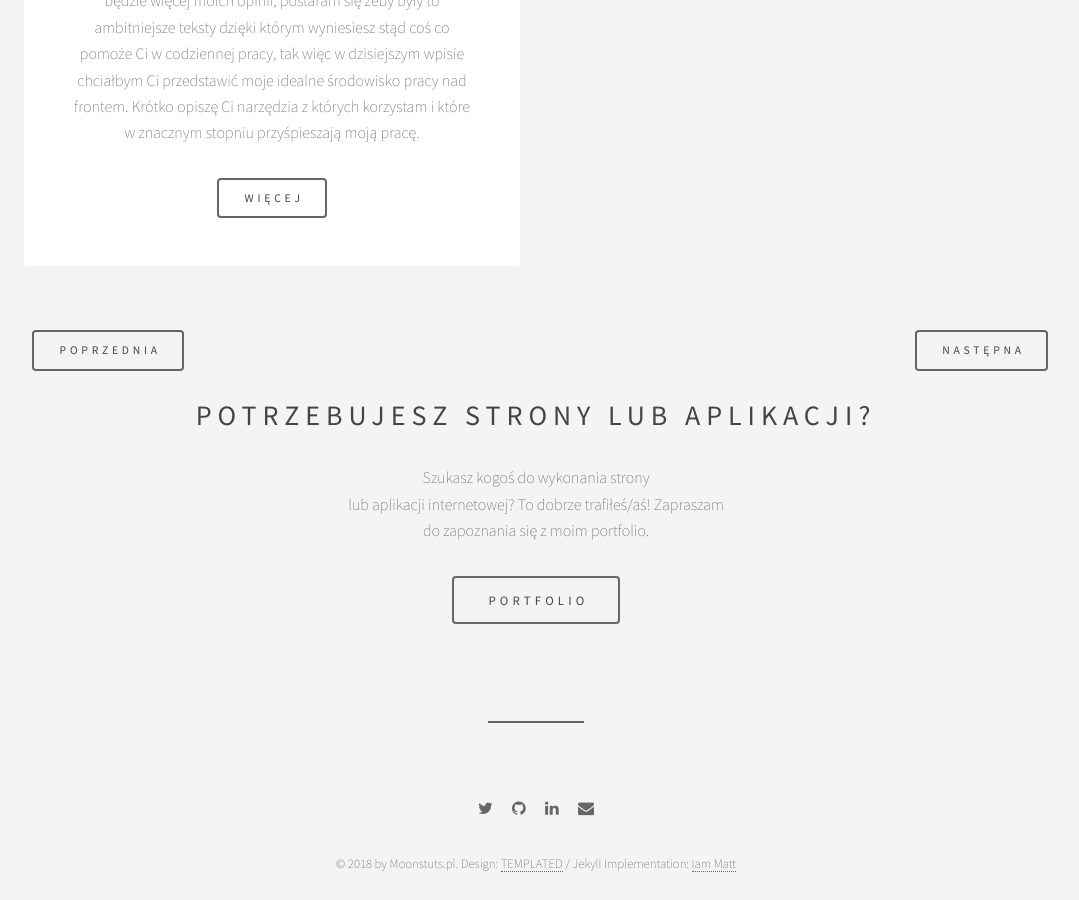
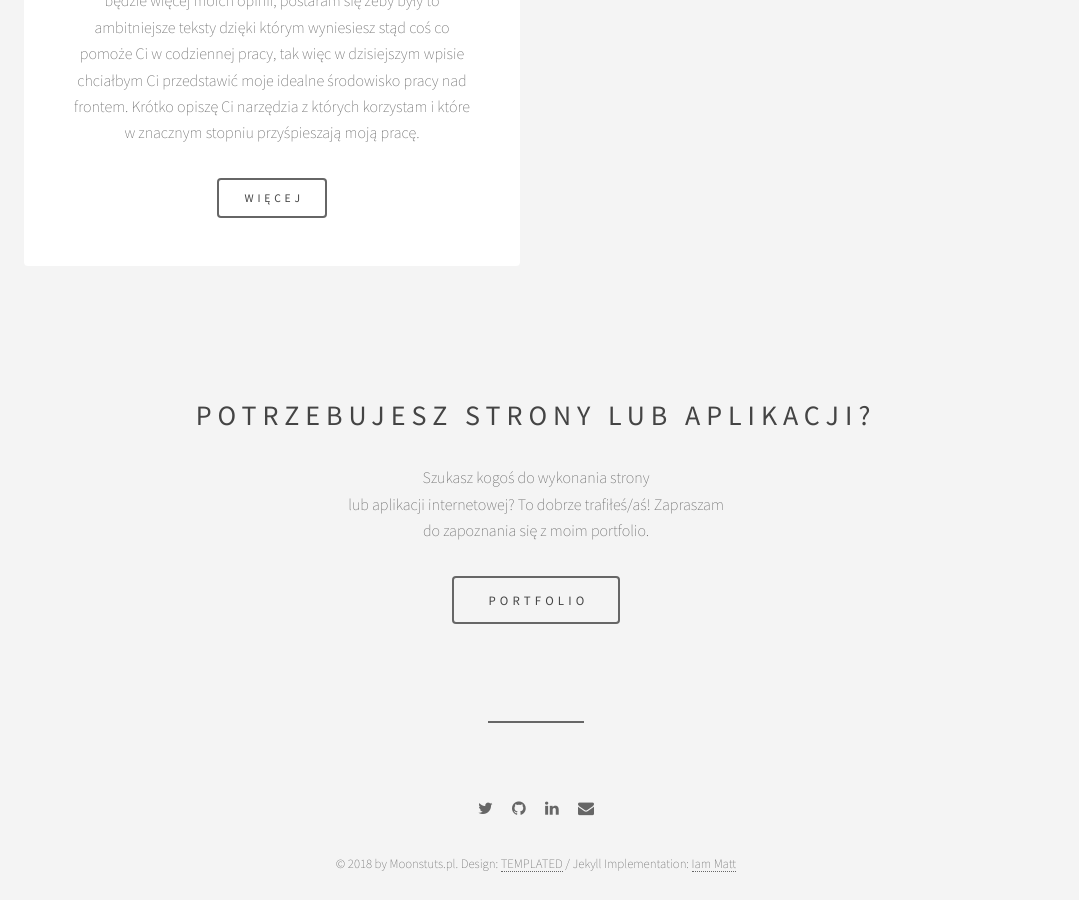
Before and after one commit to IamMattco/tutsmoon, a Jekyll site: the page built from index.html, in a window 1280 px wide and 900 px high, scrolled down 2677 px. Shown: the whole window, without its empty margins (104-1183 px from the left). Built offline with Jekyll 4.4.1, drawn with Linux system fonts in a browser that asks for light colours; the list of posts is cut into pages by our own code.

Commit message:
fix pagination

```diff
--- a/_layouts/home.html
+++ b/_layouts/home.html
@@ -31,15 +31,11 @@ layout: default
     <li class="left">
       {% if paginator.previous_page %}
         <a href="{{ paginator.previous_page_path }}" class="button">Poprzednia</a>
-      {% else %}
-        <a href="" class="button">Poprzednia</a>
       {% endif %}
     </li>
     <li class="right">
       {% if paginator.next_page %}
         <a href="{{ paginator.next_page_path }}" class="button">Następna</a>
-      {% else %}
-        <a href="" class="button">Następna</a>
       {% endif %}
     </li>
   </ul>
```
